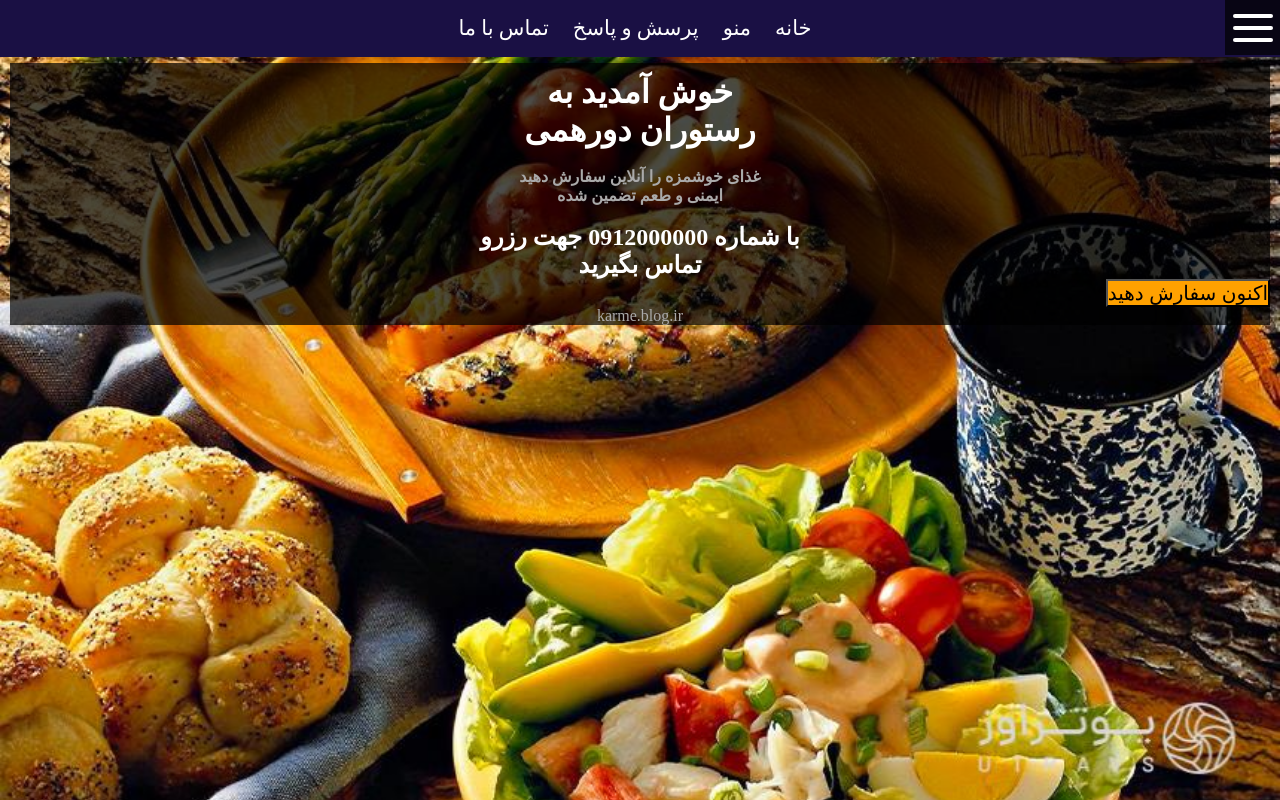
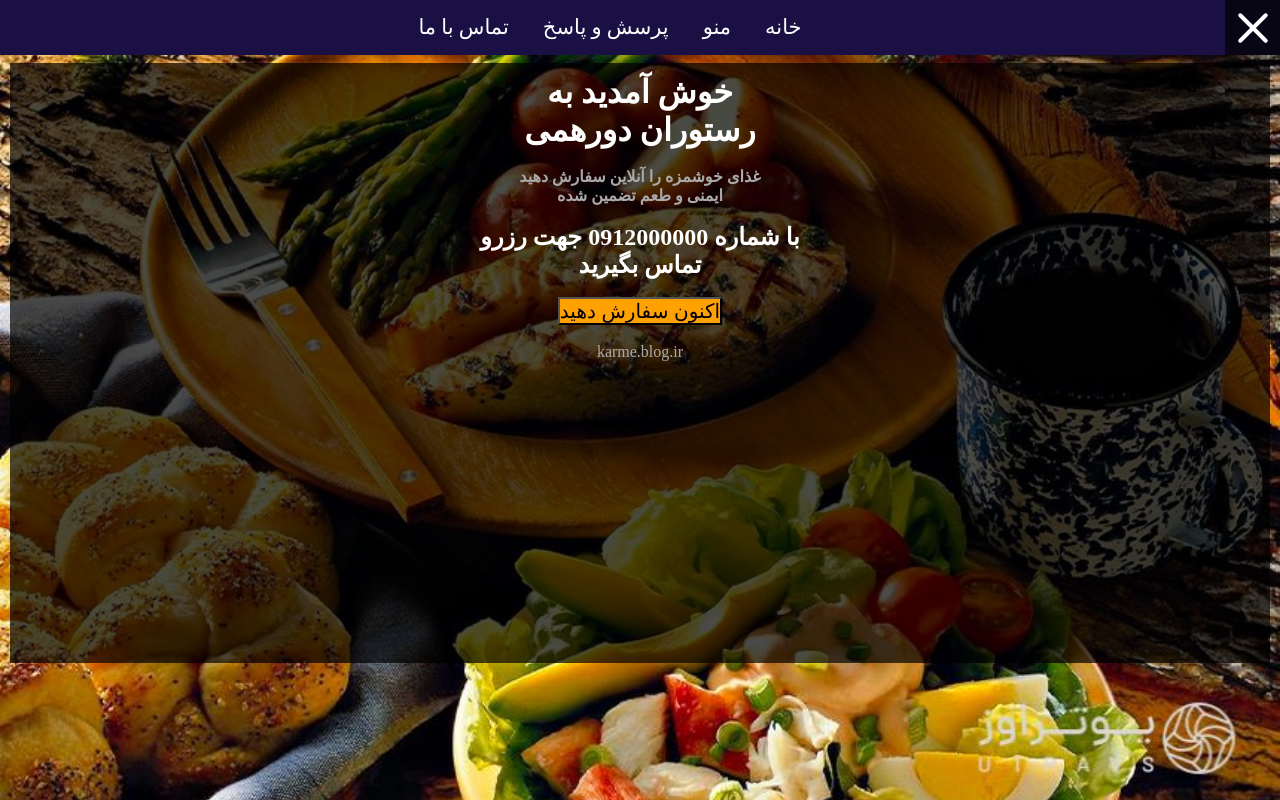
Before and after one commit to A7337li/Restaurant, a plain HTML site: page restaurant.html in a window 1280 px wide. Both pictures are taken after a click on the element 1252 px from the left and 27 px from the top of the page. Drawn offline with Linux system fonts and the light colour scheme.

Commit message:
added line new to files

```diff
--- a/restaurant.html
+++ b/restaurant.html
@@ -21,12 +21,16 @@
 	<div class="welcome">
 		<h1> خوش آمدید به <br> رستوران دورهمی </h1><br>
 		<h4> غذای خوشمزه را آنلاین سفارش دهید<br> ایمنی و طعم تضمین شده </h4><br>
-		<h2> با شماره 0912000000 جهت رزرو<br>تماس بگیرید</br> </h2>
-		<form action="#" method="post">
-			<input type="button" value="اکنون سفارش دهید" name="ali">
-		</form>
+		<h2> با شماره 0912000000 جهت رزرو<br>تماس بگیرید</br> </h2><br />
+		<div class="button">
+			<form action="#" method="post">
+				<input type="button" value="اکنون سفارش دهید" name="ali">
+			</form>
+		</div>
+		<br />
 		<p>karme.blog.ir</p>
 	</div>
+	<script src="main.js"></script>
 </body>
 
 </html>
--- a/styles.css
+++ b/styles.css
@@ -32,6 +32,7 @@ ul {
 	width: 40px;
 	height: 4px;
 	border-radius: 4px;
+	transition: all .5s ease;
 }
 
 .burger-inner::after,
@@ -42,6 +43,7 @@ ul {
 	width: 40px;
 	height: 4px;
 	border-radius: 4px;
+	transition: all .5s ease;
 }
 
 .burger-inner::after {
@@ -56,9 +58,10 @@ ul {
 	display: flex;
 	justify-content: center;
 	align-items: center;
-	padding-right: 10px;
+	padding-right: 60px;
 	position: absolute;
-	top: 0;
+	top: -10%;
+	transition: all .5s ease;
 	left: 0;
 	right: 0;
 	background-color: #1a1044;
@@ -67,13 +70,35 @@ ul {
 
 .list li {
 	font-size: 21px;
-	margin: 16px 12px;
+	margin: 11px 11px;
+	padding: 4px 6px;
+	border-radius: 4px;
+}
+
+.list li:hover {
+	background-color: #fff;
+	color: #1a1044;
+	cursor: pointer;
 }
 
 .welcome {
+	height: 600px;
 	margin: 8px 10px;
 	padding-top: 10px;
 	background-color: rgb(0, 0, 0, 0.7);
+}
+
+.burger.open .burger-inner{
+	transform: translateX(-40px);
+	background-color: transparent;
+}
+
+.burger.open .burger-inner::before{
+	transform: translateX(40px) rotate(-45deg);
+}
+
+.burger.open .burger-inner::after{
+	transform: translateX(40px) rotate(45deg);
 }
 
 h1,
@@ -86,6 +111,11 @@ p,
 h4 {
 	color: #aaaaaa;
 	text-align: center;
+}
+
+.button {
+	display: flex;
+	justify-content: center;
 }
 
 
```
